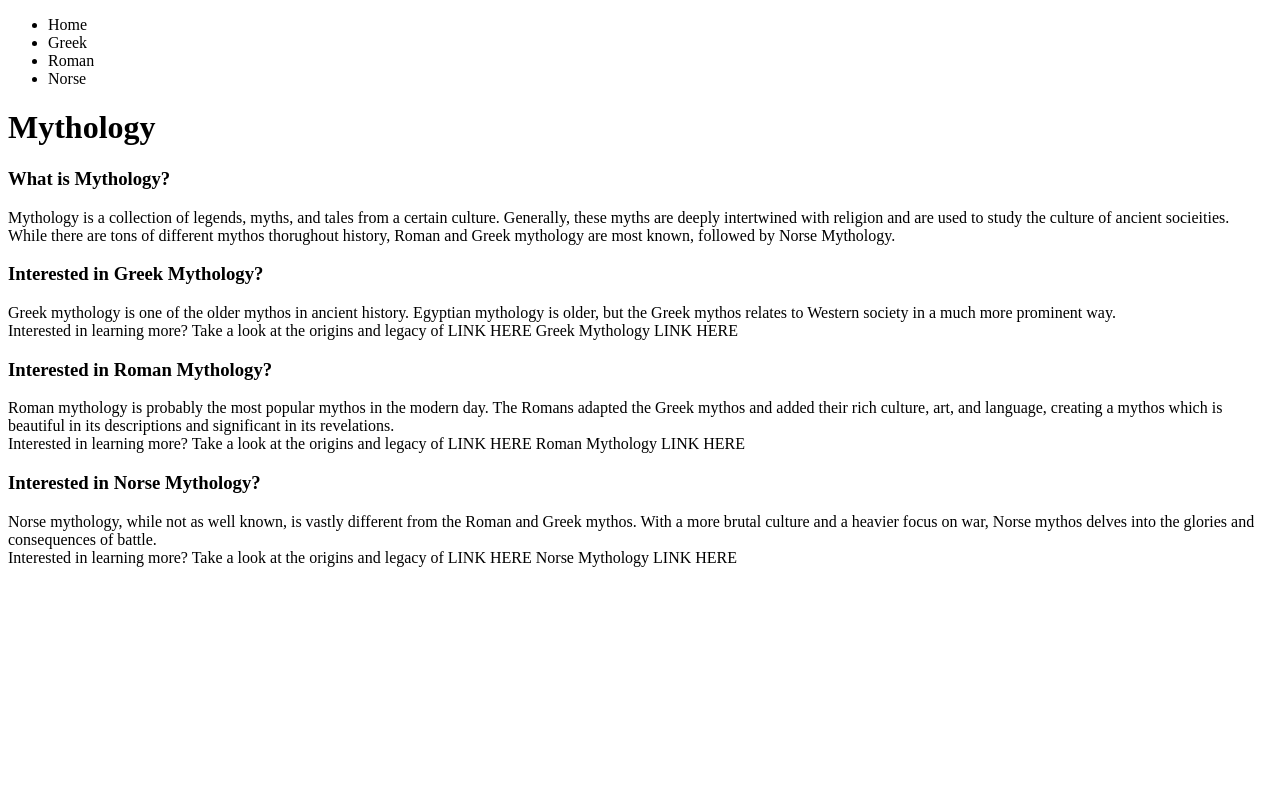
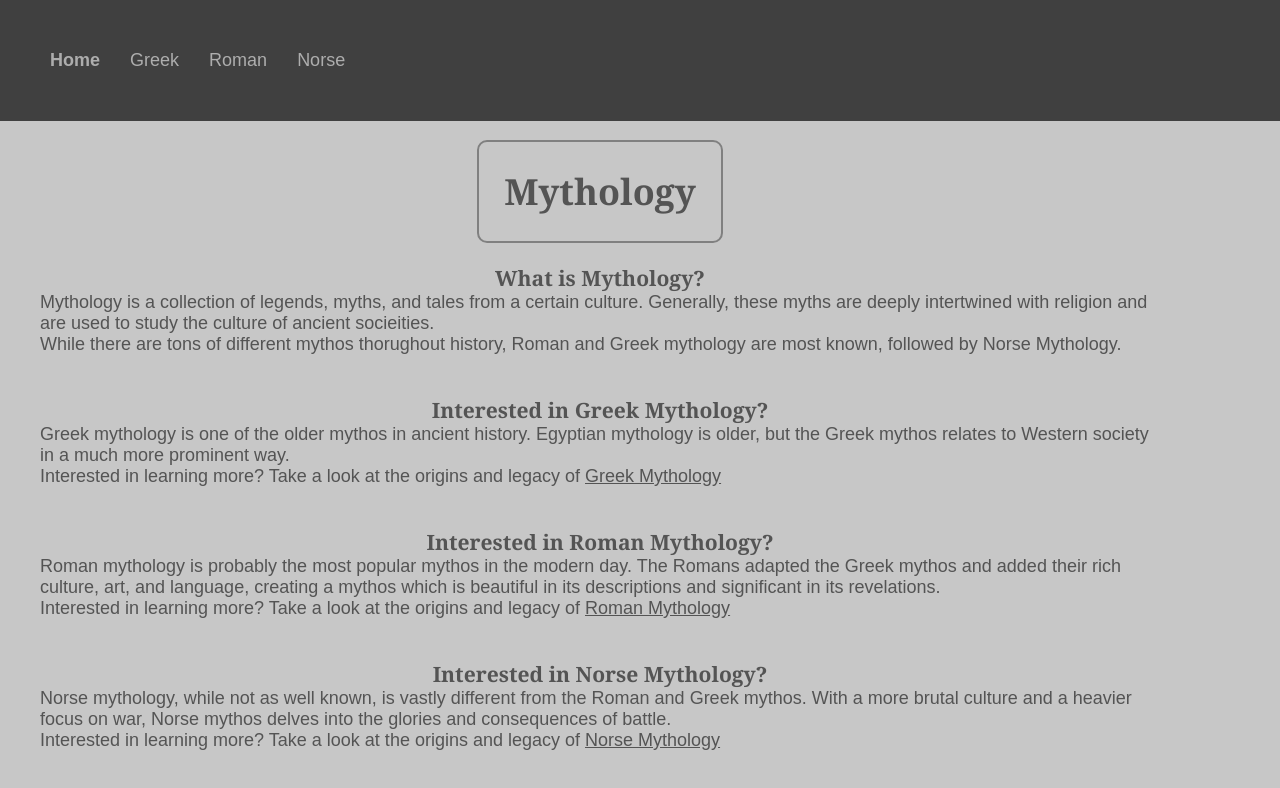
Before and after one commit to jdmar3-comp426/a01-wyn1116, a website: page index.html in a window 1280 px wide. Drawn offline with Linux system fonts and the light colour scheme.

Commit message:
Added CSS to project, completed Norse.HTML

```diff
--- a/index.html
+++ b/index.html
@@ -1,51 +1,80 @@
 <!DOCTYPE html>
 <html lang="en">
+
 <head>
     <meta charset="UTF-8">
     <meta name="viewport" content="width=device-width, initial-scale=1.0">
     <title>Mythology - Home</title>
+    <link rel="stylesheet" href="styles.css">
 </head>
+
 <body>
-        <ul class="nav">
-            <li class="current">Home</li>
-            <li>Greek</li>
-            <li>Roman</li>
-            <li>Norse</li>
+    <div class="nav">
+        <ul class="menu">
+            <li class="current"><a href="index.html">Home</a></li>
+            <li><a href="greek.html">Greek</a></li>
+            <li><a href="roman.html">Roman</a></li>
+            <li><a href="norse.html">Norse</a></li>
         </ul>
+    </div>
 
-        <div class="spacer"></div>
+    <div class="body-container">
 
+        <div class="title-container">
             <h1 class="title">Mythology</h1>
+        </div>
 
-        <div class="spacer"></div>
+        <div class="header-container">
+            <h3 class="header">What is Mythology?</h3>
+            <p>Mythology is a collection of legends, myths, and tales from a certain culture. Generally, these myths are
+                deeply
+                intertwined with religion and are used to study the culture of ancient socieities.
+                <br>
+                While there are tons of different mythos thorughout history, Roman and Greek mythology are most known,
+                followed
+                by Norse Mythology.
+            </p>
+        </div>
 
-        <h3 class="header">What is Mythology?</h3>
-        <p>Mythology is a collection of legends, myths, and tales from a certain culture. Generally, these myths are deeply intertwined with religion and are used to study the culture of ancient socieities.
+        <div class="header-container">
+            <h3 class="header">Interested in Greek Mythology?</h3>
+            <p>Greek mythology is one of the older mythos in ancient history. Egyptian mythology is older, but the Greek
+                mythos
+                relates to Western society in a much more prominent way.
                 <br>
-            While there are tons of different mythos thorughout history, Roman and Greek mythology are most known, followed by Norse Mythology.
+                Interested in learning more? Take a look at the origins and legacy of <a id="greek-link"
+                    href="greek.html">Greek Mythology</a>
             </p>
+        </div>
 
-        <div class="spacer"></div>
+        <div class="header-container">
+            <h3 class="header">Interested in Roman Mythology?</h3>
+            <p>Roman mythology is probably the most popular mythos in the modern day. The Romans adapted the Greek
+                mythos
+                and
+                added their rich culture, art, and language, creating a mythos which is beautiful in its descriptions
+                and
+                significant in its revelations.
+                <br>
+                Interested in learning more? Take a look at the origins and legacy of <a id="roman-link"
+                    href="roman.html">Roman Mythology</a>
+            </p>
+        </div>
 
-        <h3 class="header">Interested in Greek Mythology?</h3>
-        <p>Greek mythology is one of the older mythos in ancient history. Egyptian mythology is older, but the Greek mythos relates to Western society in a much more prominent way.
+        <div class="header-container">
+            <h3 class="header">Interested in Norse Mythology?</h3>
+            <p>Norse mythology, while not as well known, is vastly different from the Roman and Greek mythos. With a
+                more
+                brutal
+                culture and a heavier focus on war, Norse mythos delves into the glories and consequences of battle.
                 <br>
-            Interested in learning more? Take a look at the origins and legacy of LINK HERE Greek Mythology LINK HERE
+                Interested in learning more? Take a look at the origins and legacy of <a id="norse-link"
+                    href="norse.html">Norse Mythology</a>
             </p>
+        </div>
 
-        <h3 class="header">Interested in Roman Mythology?</h3>
-        <p>Roman mythology is probably the most popular mythos in the modern day. The Romans adapted the Greek mythos and added their rich culture, art, and language, creating a mythos which is beautiful in its descriptions and significant in its revelations.
-            <br>
-            Interested in learning more? Take a look at the origins and legacy of LINK HERE Roman Mythology LINK HERE
-        </p>
-
-        <div class="spacer"></div>
-
-        <h3 class="header">Interested in Norse Mythology?</h3>
-        <p>Norse mythology, while not as well known, is vastly different from the Roman and Greek mythos. With a more brutal culture and a heavier focus on war, Norse mythos delves into the glories and consequences of battle.
-            <br>
-            Interested in learning more? Take a look at the origins and legacy of LINK HERE Norse Mythology LINK HERE
-        </p>
+    </div>
 
 </body>
+
 </html>
--- /dev/null
+++ b/styles.css
@@ -0,0 +1,81 @@
+* {
+    margin: 0;
+    padding: 0;
+    box-sizing: border-box;
+}
+
+body {
+    height: 1200px;
+    font-size: 18px;
+    font-family: sans-serif;
+    color: #545454;
+    background-color: #c7c7c7;
+}
+
+a:link, a:visited {
+    color: #adadad;
+    text-decoration: none;
+}
+
+a:hover {
+    text-decoration: underline;
+}
+
+.current {
+    font-weight: bolder;
+}
+
+.nav {
+    position: fixed;
+    display: flex;
+    justify-content: space-between;
+    padding: 50px;
+    background: #404040;
+    width: 100%;
+}
+
+.menu > li {
+    display: inline;
+    margin-right: 25px;
+}
+
+.body-container {
+    display: flex;
+    position: relative;
+    top: 120px;
+    padding: 20px;
+    width: 1200px;
+    justify-content: center;
+    flex-wrap: wrap;
+    align-items: center;
+}
+
+.title-container {
+    display: flex;
+    justify-content: center;
+    padding: 25px;
+    border: 2px solid gray;
+    border-radius: 10px;
+}
+
+.header-container {
+    display: flex;
+    justify-content: center;
+    align-items: center;
+    flex-wrap: wrap;
+    flex-direction: column;
+    padding: 20px;
+}
+
+.title {
+    font-family: Georgia, 'Times New Roman', Times, serif;
+}
+
+.header {
+    font-family: Georgia, 'Times New Roman', Times, serif
+}
+
+#greek-link, #roman-link, #norse-link {
+    color: #545454;
+    text-decoration: underline;
+}
```
Also changed, not shown: greek.html (+32 -14 lines), norse.html (added, +46 -0 lines), roman.html (+29 -15 lines). Lines whose indentation alone changed are shown as unchanged.
